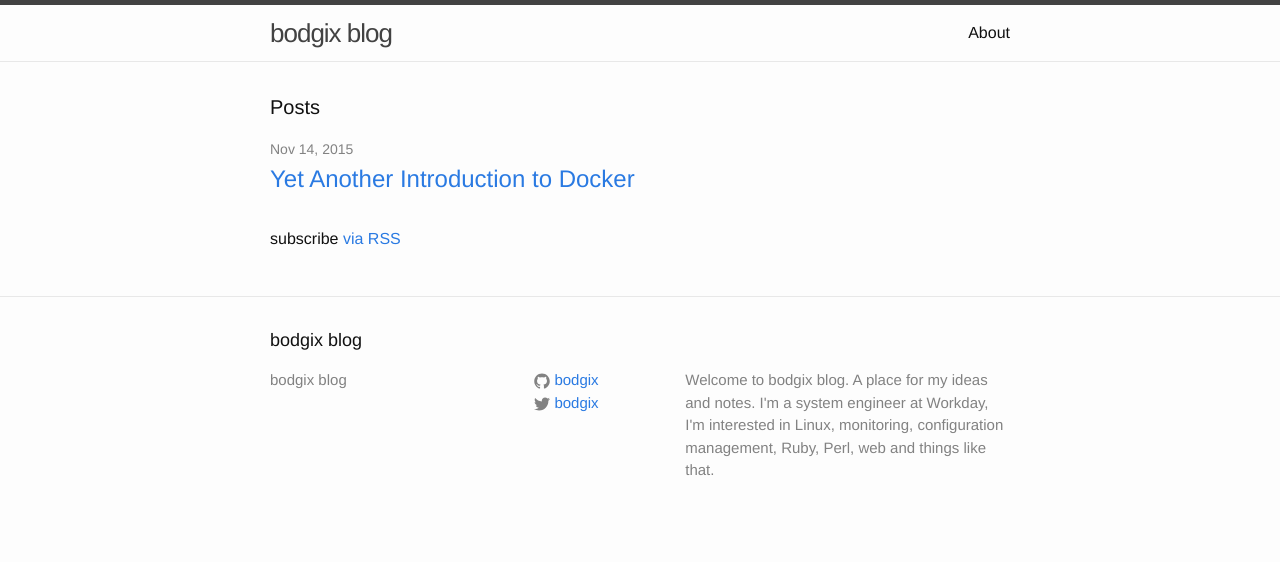
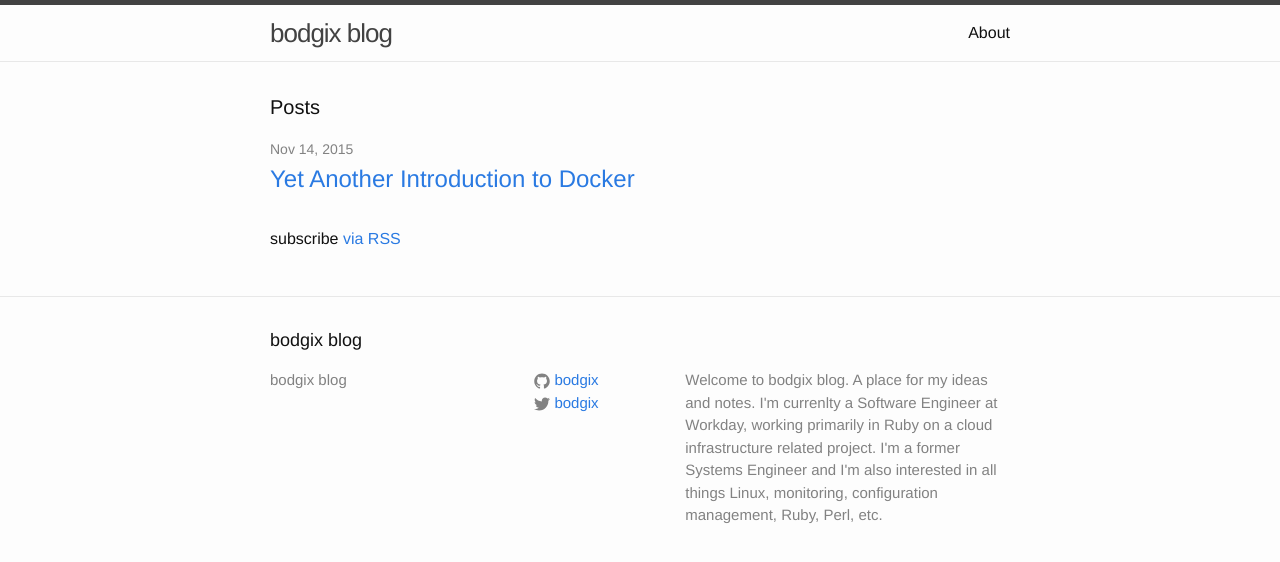
Before and after one commit to bodgix/bodgix.github.io, a Jekyll site: the page built from index.html, in a window 1280 px wide. Shown: the top 562 px of the page. Built offline with Jekyll 4.4.1, drawn with Linux system fonts in a browser that asks for light colours.

Commit message:
Change job title. imrove gitignore

```diff
--- a/_config.yml
+++ b/_config.yml
@@ -3,8 +3,11 @@ title: bodgix blog
 description: > # this means to ignore newlines until "baseurl:"
   Welcome to bodgix blog. A place for my ideas and notes.
 
-  I'm a system engineer at Workday, I'm interested in Linux, monitoring,
-  configuration management, Ruby, Perl, web and things like that.
+  I'm currenlty a Software Engineer at Workday, working primarily in Ruby
+  on a cloud infrastructure related project.
+
+  I'm a former Systems Engineer and I'm also interested in all things Linux,
+  monitoring, configuration management, Ruby, Perl, etc.
 baseurl: "" # the subpath of your site, e.g. /blog/
 url: "http://bodgix.github.io" # the base hostname & protocol for your site
 twitter_username: bodgix
```
Also changed, not shown: 1 other file.
